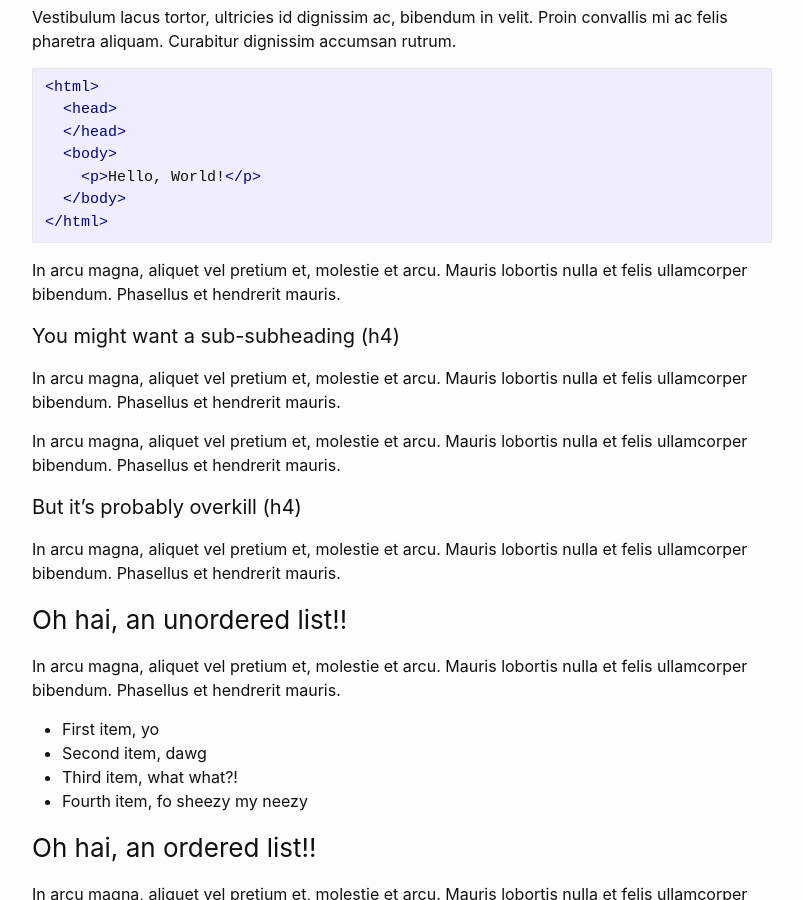
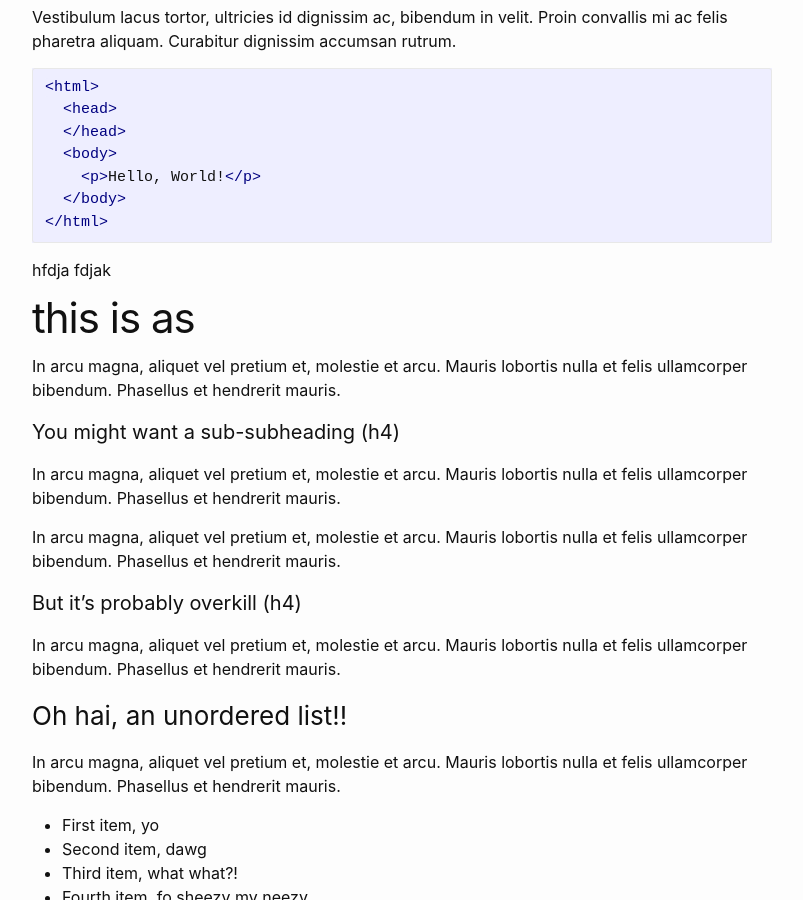
Before and after one commit to subhamr7/subhamr7.github.io, a Jekyll site: the page built from _posts/2016-05-20-this-post-demonstrates-post-content-styles.md, in a window 1280 px wide and 900 px high, scrolled down 1146 px. Shown: the whole window, without its empty margins (238-1041 px from the left). Built offline with Jekyll 4.4.1, drawn with Linux system fonts in a browser that asks for light colours.

Commit message:
Update 2016-05-20-this-post-demonstrates-post-content-styles.md

````diff
--- a/_posts/2016-05-20-this-post-demonstrates-post-content-styles.md
+++ b/_posts/2016-05-20-this-post-demonstrates-post-content-styles.md
@@ -46,6 +46,9 @@ Vestibulum lacus tortor, ultricies id dignissim ac, bibendum in velit. Proin con
 </html>
 ```
 
+
+<p> hfdja fdjak </p>
+<h1> this is as </h1>
 
 In arcu magna, aliquet vel pretium et, molestie et arcu. Mauris lobortis nulla et felis ullamcorper bibendum. Phasellus et hendrerit mauris.
 
````
